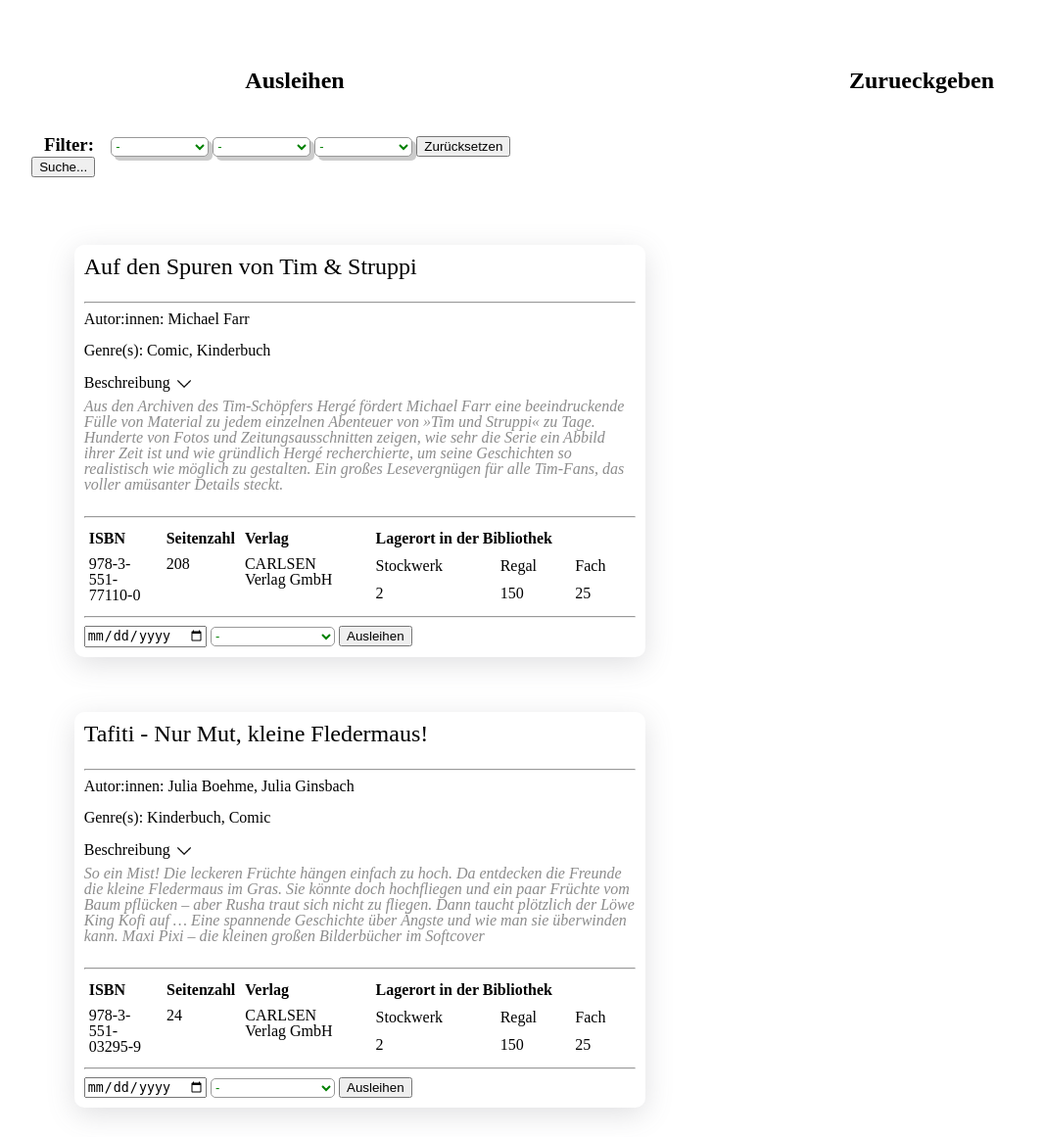
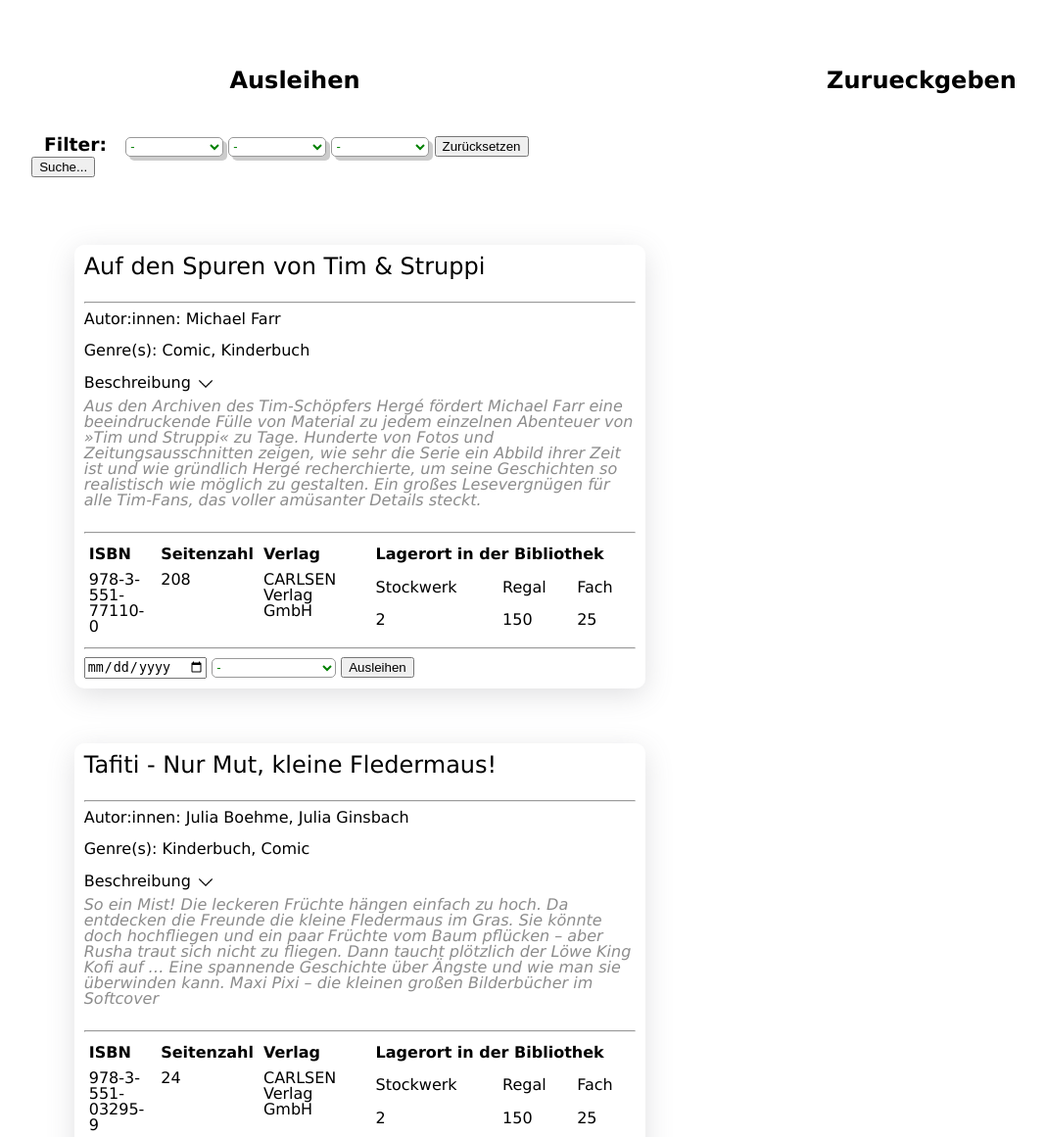
Before and after one commit to jakobmichael/database-project, a PHP site: page / in a window 1280 px wide. Shown: the top 1161 px of the page at 98% size, without its empty margins (19-1086 px from the left). Run offline with PHP 8.4, Linux system fonts and the light colour scheme; data comes from the database, SQL or seed files in the repository; data that the repository does not hold is empty.

Commit message:
change font family

```diff
--- a/src/css/index.css
+++ b/src/css/index.css
@@ -18,6 +18,10 @@ select{
     background-color: #ffffff;
     border-radius: 5px;
     box-shadow: 4px 4px #ccc;
+}
+
+html {
+    font-family: Verdana, Geneva, Tahoma, sans-serif;
 }
 
 .flex{
--- a/src/index.php
+++ b/src/index.php
@@ -64,7 +64,7 @@ if ($result) {
 }
 ?>
 
-
+<html>
 <head>
     <meta charset="utf-8" />
     <title>Büchereisystem</title>
@@ -76,10 +76,10 @@ if ($result) {
 
 <body id="page-container">
     <div id="ausleihen-container" class="flex category-container">
-    <h2 class="header">Ausleihen</h2>
-    <?php
-            include($rootPath . "/includes/suchFilter.php");
-            ?>
+        <h2 class="header">Ausleihen</h2>
+        <?php
+        include($rootPath . "/includes/suchFilter.php");
+        ?>
 
         <div>
             <?php
@@ -95,3 +95,5 @@ if ($result) {
     mysqli_close($dbConnection);
     ?>
 </body>
+
+</html>
```
